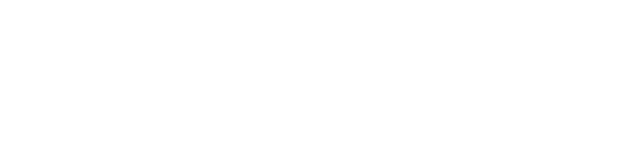
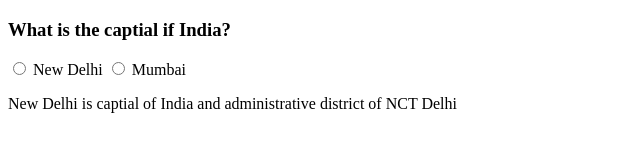
Before and after one commit to acciojob/trivia-ashwinigosavi27, a website: page main.html in a window 1280 px wide. Shown: the whole page, without its empty margins (0-640 px from the left). Drawn offline with Linux system fonts and the light colour scheme.

Commit message:
Update main.html

```diff
--- a/main.html
+++ b/main.html
@@ -10,6 +10,12 @@
 	<!-- the entire body must be written by student -->
     <script type="text/javascript" src="./script.js">
 </script>
+	<div><h3>What is the captial if India?</h3></div>
+<input type="radio" class="form-control">
+<label for="New Delhi" class="label">New Delhi</label>
+<input type="radio" class="form-control">
+<label for="Mumbai" class="label">Mumbai</label>
+<p>New Delhi is captial of India and administrative district of NCT Delhi</p>
 
 </body>
 
```
